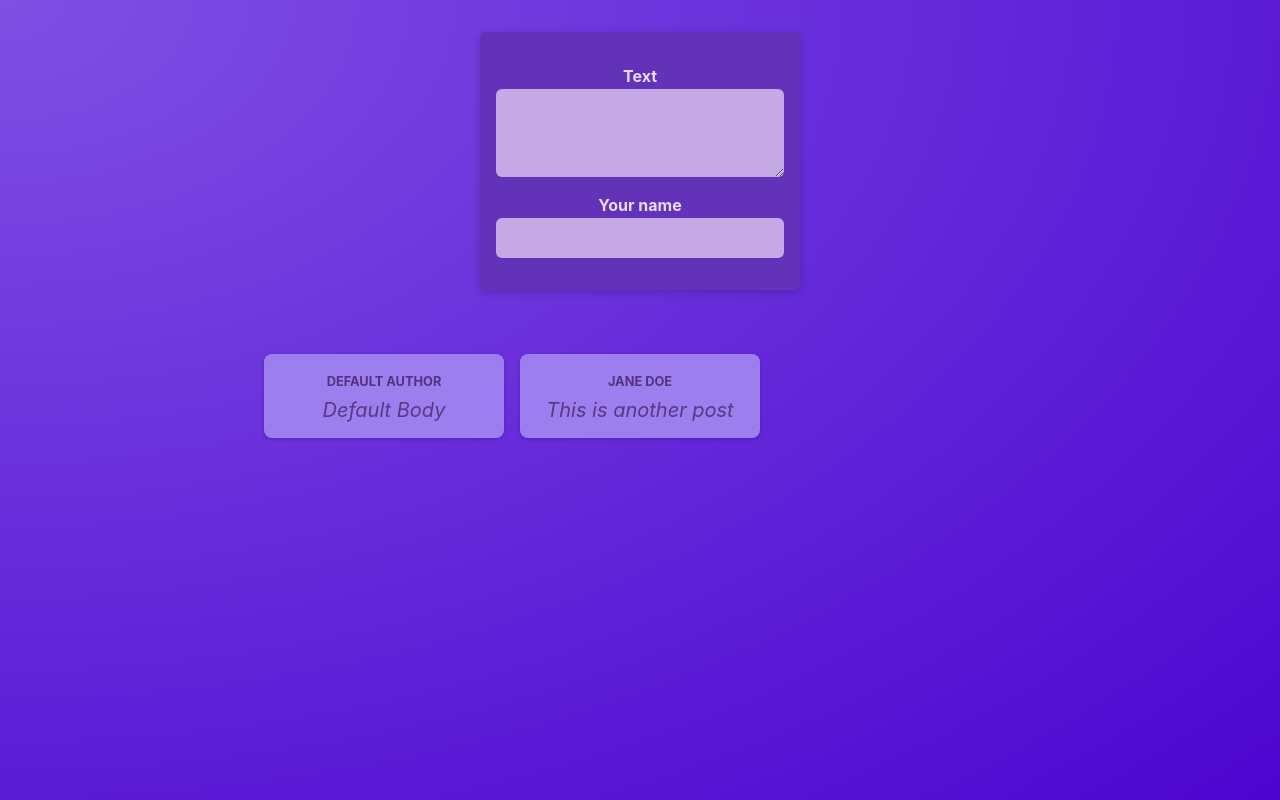
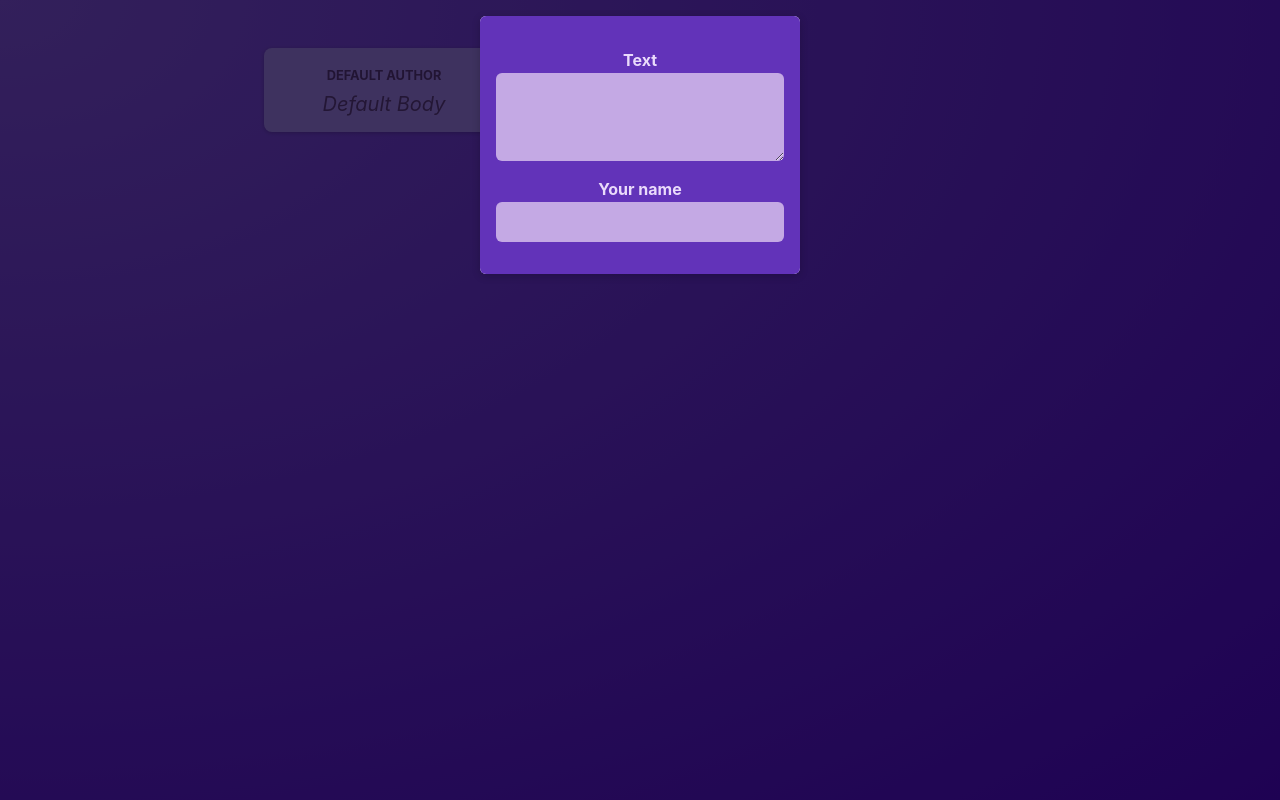
Before and after one commit to attilacsanyi/react-posts, a React (Vite) app: page / in a window 1280 px wide. Built offline with nearby package versions, Linux system fonts and the light colour scheme.

Commit message:
feat: add Modal component for post creation and update PostList to utilize modal

```diff
--- /dev/null
+++ b/src/components/Modal.module.css
@@ -0,0 +1,18 @@
+.backdrop {
+  position: fixed;
+  top: 0;
+  left: 0;
+  width: 100%;
+  height: 100vh;
+  background-color: rgba(0, 0, 0, 0.6);
+  z-index: 1;
+}
+
+.modal {
+  border: none;
+  border-radius: 6px;
+  box-shadow: 0 2px 8px rgba(0, 0, 0, 0.2);
+  padding: 0;
+  overflow: hidden;
+  z-index: 1;
+}
--- /dev/null
+++ b/src/components/Modal.tsx
@@ -0,0 +1,20 @@
+import styles from "./Modal.module.css";
+
+const Modal = ({
+  onClose,
+  children,
+}: {
+  onClose: () => void;
+  children: React.ReactNode;
+}) => {
+  return (
+    <>
+      <div className={styles.backdrop} onClick={onClose} />
+      <dialog open className={styles.modal}>
+        {children}
+      </dialog>
+    </>
+  );
+};
+
+export default Modal;
--- a/src/components/post/NewPost.module.css
+++ b/src/components/post/NewPost.module.css
@@ -2,9 +2,6 @@
   background-color: #6233b9;
   padding: 1rem;
   width: 20rem;
-  margin: 2rem auto;
-  border-radius: 6px;
-  box-shadow: 0 2px 8px rgba(0, 0, 0, 0.2);
 }
 
 .form label {
--- a/src/components/post/PostList.tsx
+++ b/src/components/post/PostList.tsx
@@ -1,18 +1,25 @@
 import { useState } from "react";
+import Modal from "../Modal";
 import NewPost from "./NewPost";
 import Post from "./Post";
 import styles from "./PostList.module.css";
 
 const PostList = () => {
+  const [modalIsVisible, setModalIsVisible] = useState(true);
   const [enteredBody, setEnteredBody] = useState("Default Body");
   const [enteredAuthor, setEnteredAuthor] = useState("Default Author");
 
   return (
     <>
-      <NewPost
-        onChangeBody={(event) => setEnteredBody(event.target.value)}
-        onChangeAuthor={(event) => setEnteredAuthor(event.target.value)}
-      />
+      {modalIsVisible && (
+        <Modal onClose={() => setModalIsVisible(false)}>
+          <NewPost
+            onChangeBody={(event) => setEnteredBody(event.target.value)}
+            onChangeAuthor={(event) => setEnteredAuthor(event.target.value)}
+          />
+        </Modal>
+      )}
+
       <ul className={styles.posts}>
         <Post author={enteredAuthor} content={enteredBody} />
         <Post author="Jane Doe" content="This is another post" />
```
